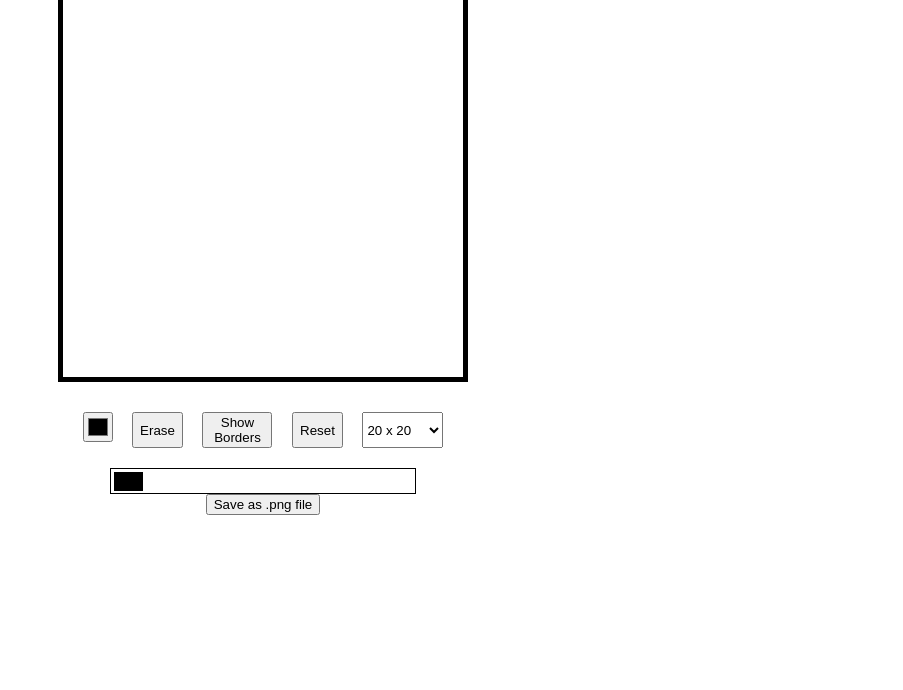
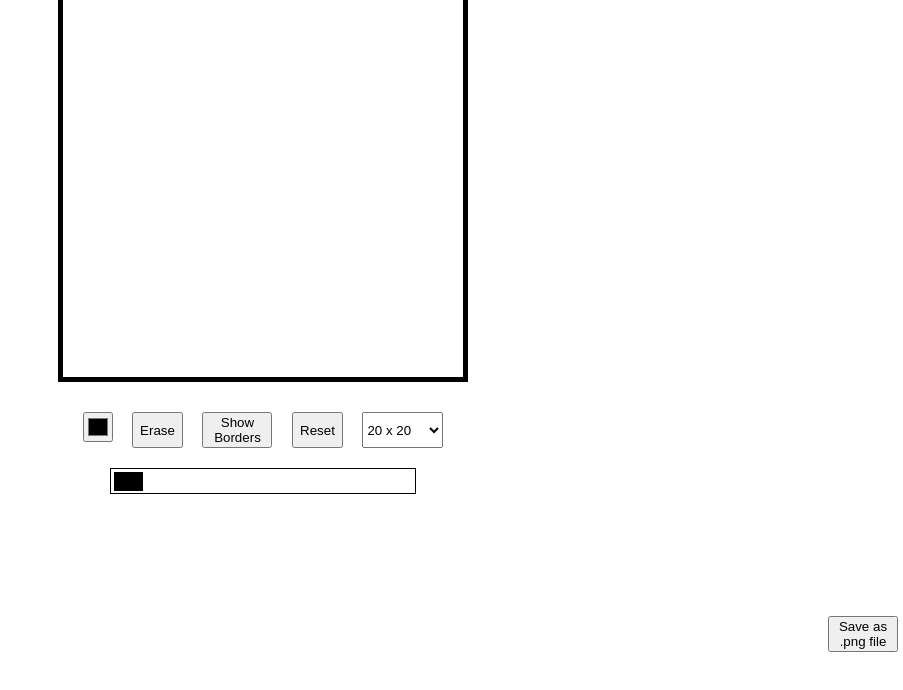
Before and after one commit to ldinghan/paintJS, a plain HTML site: page index.html in a window 1280 px wide. Shown: the part 88-778 px from the top of the page, without its empty margins (377-1280 px from the left). Drawn offline with Linux system fonts and the light colour scheme.

Commit message:
styles for save image button

```diff
--- a/styles.css
+++ b/styles.css
@@ -70,3 +70,11 @@ h1 {
 	white-space: normal;
 	width: 70px;
 }
+
+#saveBtn {
+	position: fixed;
+	right: 5px;
+	bottom: 60px;
+	white-space: normal;
+	width: 70px;
+}
```
